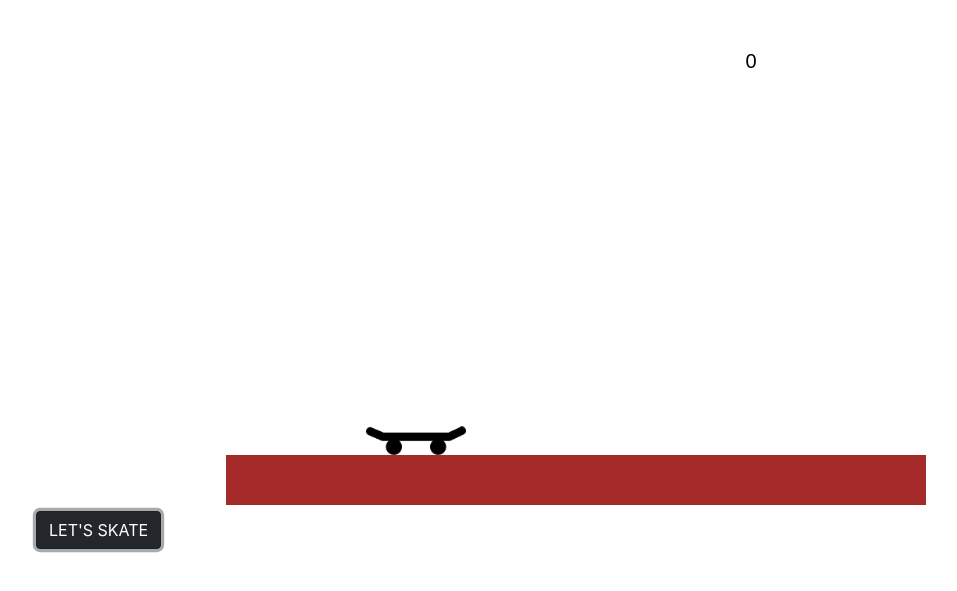
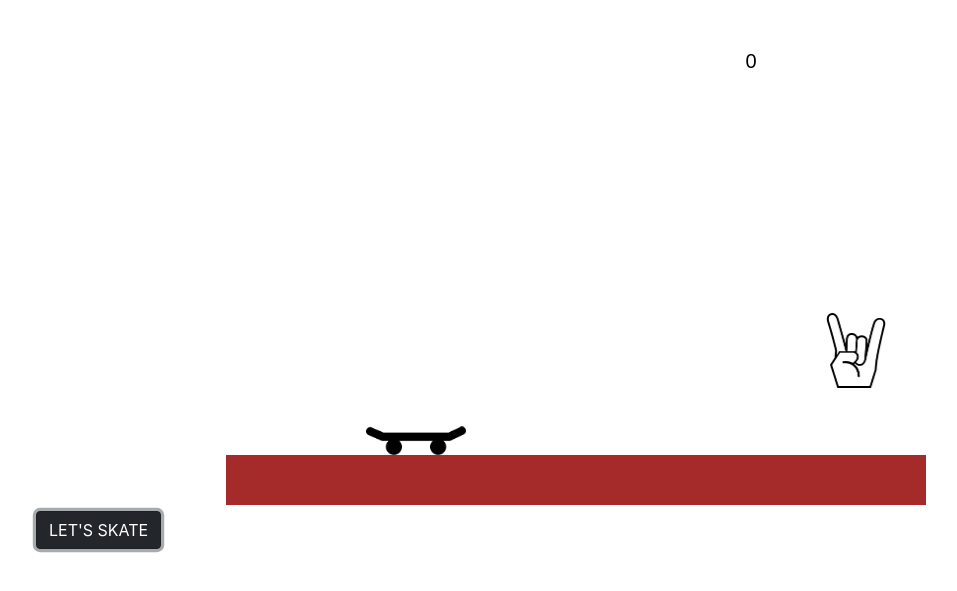
Before and after one commit to markhacksanjuan/Skate-Tap, a plain HTML site: page index.html in a window 1280 px wide. Both pictures are taken after a click on the button "LET'S SKATE". Shown: the part 51-642 px from the top of the page, without its empty margins (49-1006 px from the left). Drawn offline with nearby package versions, Linux system fonts and the light colour scheme.

Commit message:
improving the game

```diff
--- /dev/null
+++ b/js/background.js
@@ -0,0 +1,7 @@
+    // CREACIÓN DEL FONDO
+
+
+    const background = new BackgroundColor(canvas.width, hGround, 0, canvas.height - hGround, colorGround)
+
+    //  ----------- CREACIÓN DE FONDO PARA ANIMACIÓN ------------
+    const backgroundAnimation = new BackgroundColor(canvas.width, canvas.height, 0, 0, 'rgb(255, 0, 0, 0.8)')
--- a/js/gameClass.js
+++ b/js/gameClass.js
@@ -14,14 +14,15 @@ class Background {
     this.x = _x
     this.y = _y
     this.color = _color
-      this.points = 0
   }
   draw = () => {
-        const context = ctx
-        context.fillStyle = this.color
-        context.fillRect(this.x, this.y, this.width, this.height)
+    ctx.fillStyle = this.color
+    ctx.fillRect(this.x, this.y, this.width, this.height)
   }
 }
+
+    // ----------------------- IMAGE CLASS -----------------
+
 class ImageCreation {
   constructor(_width, _height, _x, _y, _src){
     this.width = _width
@@ -34,6 +35,7 @@ class Background {
     this.gravitySpeed = 0
     this.drag = 0.99
     this.margin = 15
+    this.points = 0
 
       const img = new Image()
       img.addEventListener('load', () => {
@@ -42,7 +44,6 @@ class Background {
       img.src = _src
   }
   draw = () => {
-        const ctx = ctx
   ctx.drawImage(this.img, this.x, this.y, this.width, this.height)
   }
   newPos = () => {
@@ -73,11 +74,11 @@ class Background {
   collisionWith = (obstacle) => {
     return !(this.right() - this.margin*2 < obstacle.left() ||
             this.bottom() - this.margin < obstacle.top() ||
-              this.left() + this.margin*3 > obstacle.right()
+            this.left() + this.margin*3 > obstacle.right() ||
+            this.top() + this.margin > obstacle.bottom()
     )
   }
   passed = (obstacle) => {
-      return(this.right() === (obstacle.left() + obstacle.width))
+    return(this.right() === obstacle.left() && this.bottom() < obstacle.top())
   }
-
 }
--- /dev/null
+++ b/js/objects.js
@@ -0,0 +1,48 @@
+// RELACION DE IMAGEN DADA LA ALTURA
+const obstaclesArr = []
+let counter = 0
+
+// CREACIÓN DE ALTURA ALEATORIA PARA OBSTACULOS
+const createObstacles = () => {
+    const kObs = 970 / 1200
+    // --------------- MANIPULACION DE LA VELOCIDAD DE LOS OBJETOS
+    counter += 1
+    let minTime = 120
+    // if(counter > 720){
+    //     minTime = 200
+    // }
+    // if(counter > 960){
+    //     minTime = 160
+    // }
+    // if(counter > 1200){
+    //     minTime = 120
+    // }
+    // if(counter > 1200){
+    //     minTime = 80
+    // }
+    // ---------- fin manipulacion de velocidad de obstaculos
+
+    let minHeight = 50
+    let maxHeight = 90
+    const obsH = Math.floor(Math.random() * (maxHeight - minHeight + 1) + minHeight)
+    const obsW = Math.floor(obsH * kObs)
+    let minY = 200
+    let maxY = canvas.height
+    const obsY = Math.floor(Math.random() * (maxY - minY + 1) + minY)
+    let maxTime = 240
+    const randomTime = Math.floor(Math.random() * (maxTime - minTime + 1) + minTime)
+    if(counter % minTime === 0){
+        // let obsY = Math.floor(Math.random() * (maxHeight - minHeight + 1) + minHeight)
+    // ---- CREACION DEL OBSTACULO
+        let obstaculo = new ImageCreation(obsW, obsH, canvas.width, obsY - hGround - obsH, './images/rock_hand01.png')
+        obstaclesArr.push(obstaculo)
+    }
+}
+// ---------- MOVIMIENTO DE LOS OBSTACULOS -------
+const updateObstacles = () => {
+    for(i = 0; i < obstaclesArr.length; i++){
+        obstaclesArr[i].x -= 2
+        obstaclesArr[i].draw()
+    }
+    createObstacles()
+}
--- /dev/null
+++ b/js/player.js
@@ -0,0 +1,30 @@
+          // --------------------- CREACIÓN DE OBJETOS ----------------------
+      const skateArr = []
+    // RELACION DE IMAGEN SKATE DADA LA ANCHURA
+    const kSkate = 512 / 146
+    const skateW = 100
+    const skateH = skateW / kSkate
+    const skateX = canvas.width / 5
+    const skateY = canvas.height - hGround - skateH
+    // CREACIÓN DE LA IMAGEN SKATE
+    const skate = new ImageCreation(skateW, skateH, skateX, skateY, './images/skateboard.png')
+
+    // RELACIÓN DE IMAGEN SKATE UP DADA LA ANCHURA
+    const kSkateUp = 512 / 380
+    const skateUpW = skateW
+    const skateUpH = skateUpW / kSkateUp
+    const skateUpX = canvas.width / 5
+    const skateUpY = canvas.height - hGround - skateUpH
+    // CREACIÓN DE LA IMAGEN SKATE
+    const skateUp = new ImageCreation(skateUpW, skateUpH, skateUpX, skateUpY, './images/skateboard_up.png')
+
+    // RELACIÓN DE IMAGEN SKATE DOWN DADA LA ANCHURA
+    const kSkateDown = 512 / 380
+    const skateDownW = skateW
+    const skateDownH = skateDownW / kSkateDown
+    const skateDownX = canvas.width / 5
+    const skateDownY = canvas.height - hGround - skateDownH
+    // CREACIÓN DE LA IMAGEN SKATE
+    const skateDown = new ImageCreation(skateDownW, skateDownH, skateDownX, skateDownY, './images/skateboard_down.png')
+
+    skateArr.push(skate, skateUp, skateDown)
--- a/js/script.js
+++ b/js/script.js
@@ -1,168 +1,16 @@
 window.onload = () => {
-  const canvas = document.getElementById('my-canvas')
-  canvas.width = 700
-  canvas.height = 500
-  const ctx = canvas.getContext('2d')
 
+  // ----------------- BOUNDARIES -----------------------
 
-    // -------------------- CLASS ---------------
-
-  class BackgroundColor {
-    constructor(_width, _height, _x, _y, _color){
-      this.width = _width
-      this.height = _height
-      this.x = _x
-      this.y = _y
-      this.color = _color
+  const checkBoundaries = () => {
+    if(skateUp.top() < 0){
+      for(i = 0; i < skateArr.length; i++){
+        skateArr[i].y = 0
+        skateArr[i].speedY = 0
+        skateArr[i].gravity = .3
       }
-    draw = () => {
-      ctx.fillStyle = this.color
-      ctx.fillRect(this.x, this.y, this.width, this.height)
+      topBoundary()
     }
-  }
-  class ImageCreation {
-    constructor(_width, _height, _x, _y, _src){
-      this.width = _width
-      this.height = _height
-      this.x = _x
-        this.y = _y
-        this.speedX = 0
-        this.speedY = 0
-        this.gravity = 0
-        this.gravitySpeed = 0
-        this.drag = 0.99
-        this.margin = 15
-        this.points = 0
-
-        const img = new Image()
-        img.addEventListener('load', () => {
-            this.img = img
-        })
-        img.src = _src
-    }
-    draw = () => {
-    ctx.drawImage(this.img, this.x, this.y, this.width, this.height)
-    }
-    newPos = () => {
-    this.speedY = this.speedY + (this.gravity - this.gravitySpeed)
-    this.y += this.speedY
-    // this.speedY *= this.drag
-    }
-    hitBottom = (_groundHeight) => {
-        if(this.y + this.height > (_groundHeight - 2)){
-            this.speedY = 0
-            this.gravity = 0
-            return true
-        }
-        return false
-    }
-    right = () => {
-      return this.x + this.width
-    }
-    left = () => {
-      return this.x
-    }
-    top = () => {
-      return this.y
-    }
-    bottom = () => {
-      return this.y + this.height
-    }
-    collisionWith = (obstacle) => {
-      return !(this.right() - this.margin*2 < obstacle.left() ||
-              this.bottom() - this.margin < obstacle.top() ||
-              this.left() + this.margin*3 > obstacle.right()
-      )
-    }
-    passed = (obstacle) => {
-      return(this.right() === (obstacle.left()))
-    }
-
-    }
-
-    // --------------------- CREACIÓN DE OBJETOS ----------------------
-    // CREACIÓN DEL FONDO
-    const hGround = 50
-    const colorGround = 'brown'
-
-    const background = new BackgroundColor(canvas.width, hGround, 0, canvas.height - hGround, colorGround)
-    const clear = () => {
-      ctx.clearRect(0, 0, canvas.width, canvas.height)
-    }
-
-    // RELACION DE IMAGEN SKATE DADA LA ANCHURA
-    const kSkate = 512 / 146
-    const skateW = 100
-    const skateH = skateW / kSkate
-    const skateX = canvas.width / 5
-    const skateY = canvas.height - hGround - skateH
-    // CREACIÓN DE LA IMAGEN SKATE
-    const skate = new ImageCreation(skateW, skateH, skateX, skateY, './images/skateboard.png')
-
-    // RELACIÓN DE IMAGEN SKATE UP DADA LA ANCHURA
-    const kSkateUp = 512 / 380
-    const skateUpW = skateW
-    const skateUpH = skateUpW / kSkateUp
-    const skateUpX = canvas.width / 5
-    const skateUpY = canvas.height - hGround - skateUpH
-    // CREACIÓN DE LA IMAGEN SKATE
-    const skateUp = new ImageCreation(skateUpW, skateUpH, skateUpX, skateUpY, './images/skateboard_up.png')
-
-    // RELACIÓN DE IMAGEN SKATE DOWN DADA LA ANCHURA
-    const kSkateDown = 512 / 380
-    const skateDownW = skateW
-    const skateDownH = skateDownW / kSkateDown
-    const skateDownX = canvas.width / 5
-    const skateDownY = canvas.height - hGround - skateDownH
-    // CREACIÓN DE LA IMAGEN SKATE
-    const skateDown = new ImageCreation(skateDownW, skateDownH, skateDownX, skateDownY, './images/skateboard_down.png')
-
-
-
-    // RELACION DE IMAGEN DADA LA ALTURA
-    const obstaclesArr = []
-    let counter = 0
-
-    // CREACIÓN DE ALTURA ALEATORIA PARA OBSTACULOS
-    const createObstacles = () => {
-      const kObs = 970 / 1200
-      // --------------- MANIPULACION DE LA VELOCIDAD DE LOS OBJETOS
-      counter += 1
-      let minTime = 240
-      if(counter > 720){
-        minTime = 200
-      }
-      if(counter > 960){
-        minTime = 160
-      }
-      if(counter > 1200){
-        minTime = 120
-      }
-      if(counter > 1200){
-        minTime = 80
-      }
-      // ---------- fin manipulacion de velocidad de obstaculos
-
-      let minHeight = 35
-      let maxHeight = 55
-      const obsH = Math.floor(Math.random() * (maxHeight - minHeight + 1) + minHeight)
-      const obsW = Math.floor(obsH * kObs)
-      let maxTime = 240
-      const randomTime = Math.floor(Math.random() * (maxTime - minTime + 1) + minTime)
-      if(counter % minTime === 0){
-        let obsY = Math.floor(Math.random() * (maxHeight - minHeight + 1) + minHeight)
-        // ---- CREACION DEL OBSTACULO
-        let obstaculo = new ImageCreation(obsW, obsH, canvas.width, canvas.height - hGround - obsH, './images/rock_hand01.png')
-        obstaclesArr.push(obstaculo)
-      }
-    }
-    // ---------- MOVIMIENTO DE LOS OBSTACULOS -------
-    const updateObstacles = () => {
-      for(i = 0; i < obstaclesArr.length; i++){
-        obstaclesArr[i].x -= 2
-        obstaclesArr[i].draw()
-      }
-      createObstacles()
   }
 
 
@@ -183,6 +31,11 @@ window.onload = () => {
     skate.newPos()
     skateUp.newPos()
     skateDown.newPos()
+  }
+
+  // ------------------ ANIMACIONES --------------------
+  const topBoundary = () => {
+    backgroundAnimation.draw()
   }
 
 
@@ -212,6 +65,7 @@ window.onload = () => {
       down()
     }
     updateObstacles()
+    checkBoundaries()
     checkPoints()
     if(checkGameOver()){return}
     writeText('black', '20px sans-serif', canvas.width*3/4, canvas.height/8, `${skate.points}`)
@@ -238,7 +92,7 @@ window.onload = () => {
 
   }
 
-        // ------------- PUNTUACIÓN ---------------
+        // ---------------- PUNTUACIÓN ------------------
   const checkPoints = () => {
     const points = obstaclesArr.some((obstacle) => {
       return skate.passed(obstacle) || skateDown.passed(obstacle) || skateUp.passed(obstacle)
@@ -266,12 +120,10 @@ window.onload = () => {
     startGame()
   })
   document.getElementById("my-canvas").addEventListener('click', () => {
-    skate.speedY = -6
-    skate.gravity = 0.15
-    skateUp.speedY = skate.speedY
-    skateUp.gravity = skate.gravity
-    skateDown.speedY = skate.speedY
-    skateDown.gravity = skate.gravity
+    for(i = 0; i < skateArr.length; i++){
+      skateArr[i].speedY = -6
+      skateArr[i].gravity = 0.15
+    }
   })
 
 
@@ -285,6 +137,4 @@ window.onload = () => {
   document.addEventListener('keyup', () => {
     // bird.gravitySpeed = 0
   })
-
-
-};
+}
--- /dev/null
+++ b/js/setup.js
@@ -0,0 +1,9 @@
+const canvas = document.getElementById('my-canvas')
+canvas.width = 700
+canvas.height = 500
+const ctx = canvas.getContext('2d')
+const clear = () => {
+    ctx.clearRect(0, 0, canvas.width, canvas.height)
+}
+const hGround = 50
+const colorGround = 'brown'
```
Also changed, not shown: index.html (+4 -0 lines). Lines whose indentation alone changed are shown as unchanged.
